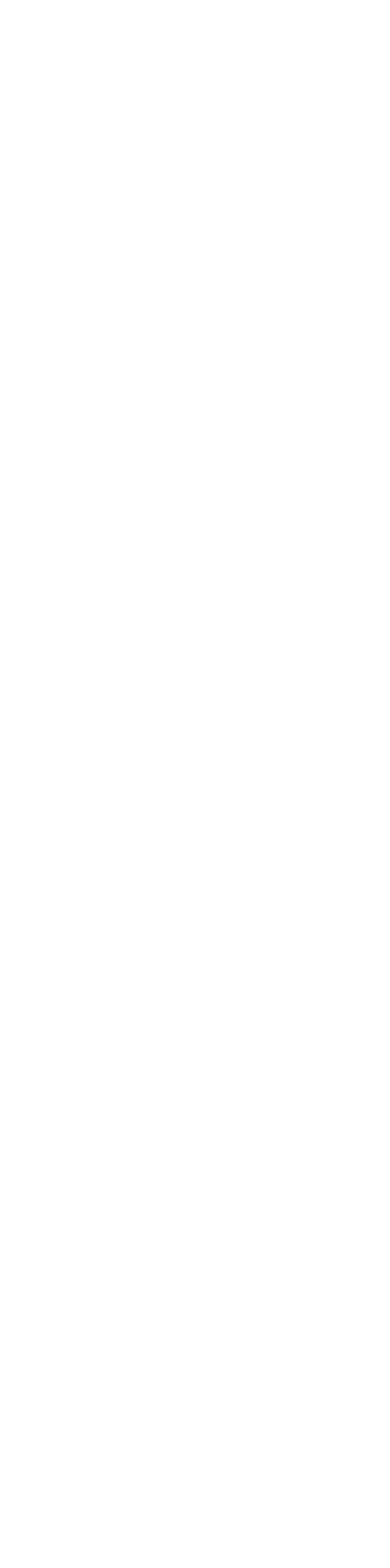
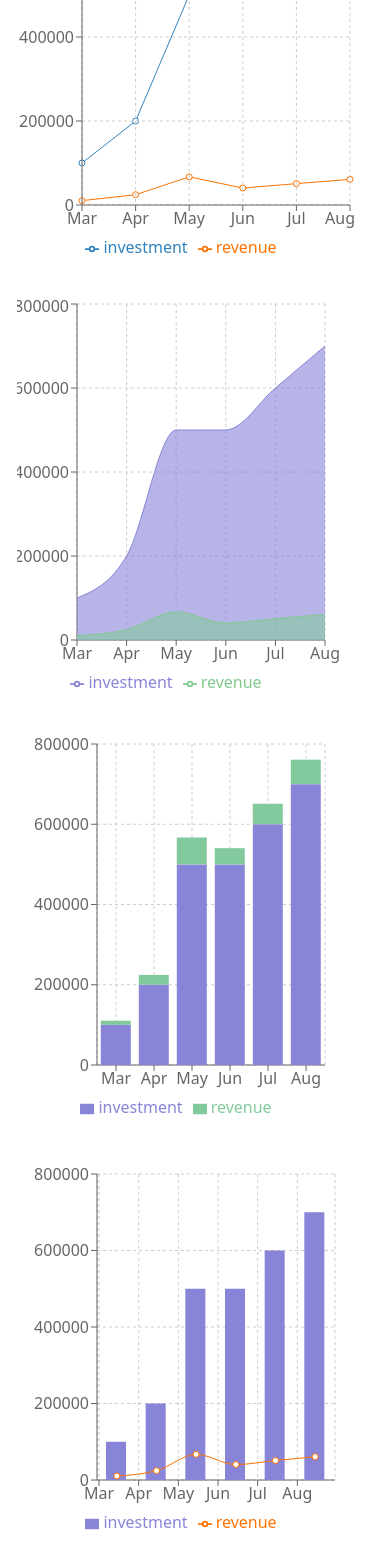
Before and after one commit to Marzan1810662/rate-and-review, a React (Create React App) app: page /dashboard in a window 390 px wide. Shown: the part 224-1792 px from the top of the page. Before the commit the page ends 844 px from the top, so only its background shows below. Built offline with nearby package versions, Linux system fonts and the light colour scheme.

Commit message:
charts added with responsive style

```diff
--- a/package.json
+++ b/package.json
@@ -12,6 +12,7 @@
     "react-dom": "^18.0.0",
     "react-router-dom": "^6.3.0",
     "react-scripts": "5.0.0",
+    "recharts": "^2.1.9",
     "web-vitals": "^2.1.4"
   },
   "scripts": {
--- a/src/components/Dashboard/Dashboard.css
+++ b/src/components/Dashboard/Dashboard.css
@@ -0,0 +1,20 @@
+.chart-div{
+    width: 50%;
+    margin: 20px 0px;
+    padding: 5px 10px;
+    text-align: center;
+}
+@media screen and (max-width:576px) {
+    .chart-div{
+        width: 100%;
+        margin: 20px 0px;
+        padding: 5px;
+    }
+}
+@media screen and (min-width:576px) and (max-width:992px){
+    .chart-div{
+        width: 100%;
+        margin: 20px 0px;
+        padding: 5px;
+    }
+}
--- a/src/components/Dashboard/Dashboard.js
+++ b/src/components/Dashboard/Dashboard.js
@@ -1,9 +1,27 @@
 import React from 'react';
+import useData from '../../hooks/useData';
+import MyComposedChart from '../MyComposedChart/MyComposedChart';
+import MyLineChart from '../MyLineChart/MyLineChart';
+import MyStackedAreaChart from '../MyStackedAreaChart/MyStackedAreaChart';
+import MyStackedBarChart from '../MyStackedBarChart/MyStackedBarChart';
+import './Dashboard.css'
 
 const Dashboard = () => {
+    const [data] = useData();
     return (
-        <div>
-            <h2>Dashboard</h2>
+        <div className='container-md d-md-flex flex-md-wrap '>
+            <div className=' chart-div'>
+                <MyLineChart data={data}></MyLineChart>
+            </div>
+            <div className='chart-div'>
+                <MyStackedAreaChart data={data}></MyStackedAreaChart>
+            </div>
+            <div className='chart-div'>
+                <MyStackedBarChart data={data}></MyStackedBarChart>
+            </div>
+            <div className='chart-div'>
+                <MyComposedChart data={data}></MyComposedChart>
+            </div>
         </div>
     );
 };
--- /dev/null
+++ b/src/components/MyComposedChart/MyComposedChart.js
@@ -0,0 +1,32 @@
+import React from 'react';
+import { Bar, CartesianGrid, ComposedChart, Legend, Line, ResponsiveContainer,Tooltip, XAxis, YAxis } from 'recharts';
+
+const MyComposedChart = ({data}) => {
+    return (
+        <div>
+            <ResponsiveContainer width="95%" height={400}>
+        <ComposedChart
+          width={400}
+          height={300}
+          data={data}
+          margin={{
+            top: 20,
+            right: 20,
+            bottom: 20,
+            left: 20,
+          }}
+        >
+          <CartesianGrid strokeDasharray="3 3" />
+          <XAxis dataKey="month" scale="band" />
+          <YAxis />
+          <Tooltip />
+          <Legend />
+          <Bar dataKey="investment" barSize={20} fill="#8884d8" />
+          <Line type="monotone" dataKey="revenue" stroke="#ff7300" />
+        </ComposedChart>
+      </ResponsiveContainer>
+        </div>
+    );
+};
+
+export default MyComposedChart;
--- /dev/null
+++ b/src/components/MyLineChart/MyLineChart.js
@@ -0,0 +1,25 @@
+import React from 'react';
+import { CartesianGrid, Legend, Line, LineChart, ResponsiveContainer, Tooltip, XAxis, YAxis } from 'recharts';
+
+
+const MyLineChart = ({data}) => {
+
+    return (
+        <ResponsiveContainer width="95%" height={400}>
+
+            <LineChart width={400} height={300} data={data}>
+            <Line dataKey = {'investment'} >
+            </Line>
+            <Line dataKey = {'revenue'} stroke="#ff7300">
+            </Line>
+            <Tooltip/>
+            <Legend />
+            <CartesianGrid strokeDasharray="3 3" />
+            <XAxis dataKey='month'></XAxis>
+            <YAxis></YAxis>
+        </LineChart>
+      </ResponsiveContainer>
+    );
+};
+
+export default MyLineChart;
--- /dev/null
+++ b/src/components/MyStackedAreaChart/MyStackedAreaChart.js
@@ -0,0 +1,30 @@
+import React from 'react';
+import { AreaChart, Area, XAxis, YAxis, CartesianGrid, Tooltip, Legend, ResponsiveContainer } from 'recharts';
+
+const StackedAreaChart = ({ data }) => {
+
+    return (
+        <ResponsiveContainer width="95%" height={400}>
+            <AreaChart
+                width={400} height={300}
+                data={data}
+                margin={{
+                    top: 10,
+                    right: 30,
+                    left: 0,
+                    bottom: 0,
+                }}
+            >
+                <CartesianGrid strokeDasharray="3 3" />
+                <XAxis dataKey="month" />
+                <YAxis />
+                <Tooltip />
+                <Legend />
+                <Area type="monotone" dataKey="investment" stroke="#8884d8" fill="#8884d8" />
+                <Area type="monotone" dataKey="revenue" stroke="#82ca8d"fill="#82ca9d" />
+            </AreaChart>
+        </ResponsiveContainer>
+    );
+};
+
+export default StackedAreaChart;
--- /dev/null
+++ b/src/components/MyStackedBarChart/MyStackedBarChart.js
@@ -0,0 +1,31 @@
+import React from 'react';
+import { Bar, BarChart, CartesianGrid, Legend, ResponsiveContainer, Tooltip, XAxis, YAxis } from 'recharts';
+
+const StackedBarChart = ({data}) => {
+    return (
+        <ResponsiveContainer width="95%" height={400}>
+            <BarChart
+          width={400}
+          height={300}
+          data={data}
+          margin={{
+            top: 20,
+            right: 30,
+            left: 20,
+            bottom: 5,
+          }}
+        >
+          <CartesianGrid strokeDasharray="3 3" />
+          <XAxis dataKey="month" />
+          <YAxis />
+          <Tooltip />
+          <Legend />
+          <Bar dataKey="investment" stackId="a" fill="#8884d8" />
+          <Bar dataKey="revenue" stackId="a" fill="#82ca9d" />
+        </BarChart>
+        </ResponsiveContainer>
+
+    );
+};
+
+export default StackedBarChart;
--- /dev/null
+++ b/src/hooks/useData.js
@@ -0,0 +1,16 @@
+import { useEffect, useState } from "react"
+
+
+const useData = () => {
+    const [data, setData] = useState([]);
+
+    useEffect(() => {
+        fetch('data.json')
+        .then(res => res.json())
+        .then(data => setData(data));
+    },[])
+
+    return [data, setData];
+}
+
+export default useData;
```
Also changed, not shown: 1 other file (tests, documents, lock files or other folders).
